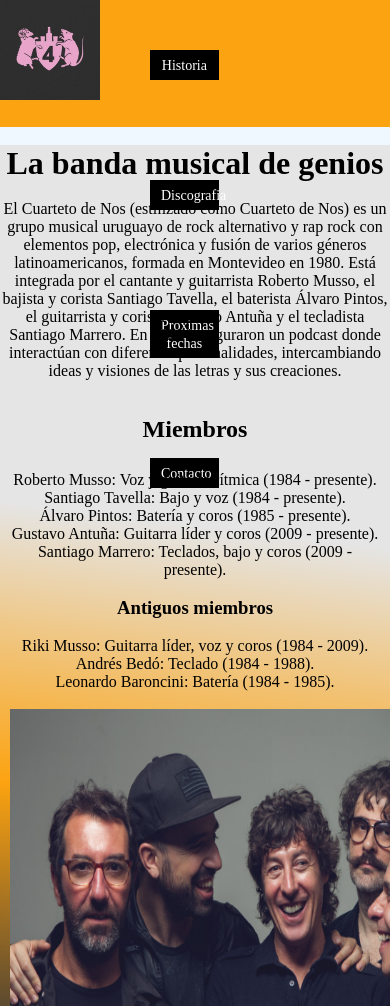
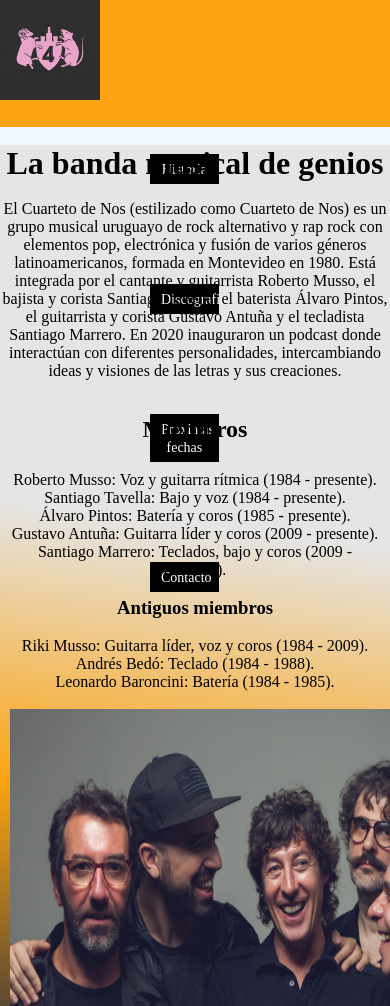
Before and after one commit to EdgarVaron/PreEntrega3-Varon, a plain HTML site: page index.html in a window 390 px wide. Shown: the top 1006 px of the page. Drawn offline with Linux system fonts and the light colour scheme.

Commit message:
Se adiciona cambios sin exito

```diff
--- a/css/style.css
+++ b/css/style.css
@@ -128,14 +128,29 @@
 
 /* Tamaño pequeño */
 @media (max-width: 420px){
+    header {  display: grid;
+        grid-template-columns: 1fr;
+        grid-template-rows: 0.2fr 0.1fr 00.1fr 0.1fr 0.1fr;
+        grid-auto-columns: 1fr;
+        gap: 0px 0px;
+        grid-auto-flow: row;
+        grid-template-areas:
+          "img_logo"
+          "menu_historia"
+          "menu_discografia"
+          "menu_fechas"
+          "menu_contacto";
+      }
 
-    * {
-        margin: 0;
-        padding: 0;
-    }
+      .img_logo { grid-area: img_logo; }
 
-    .menu{
-        display: block;
-        color: aqua;
-    }
+      .menu_historia { grid-area: menu_historia; }
+
+      .menu_discografia { grid-area: menu_discografia; }
+
+      .menu_fechas { grid-area: menu_fechas; }
+
+      .menu_contacto { grid-area: menu_contacto; }
+
+
 }
```
